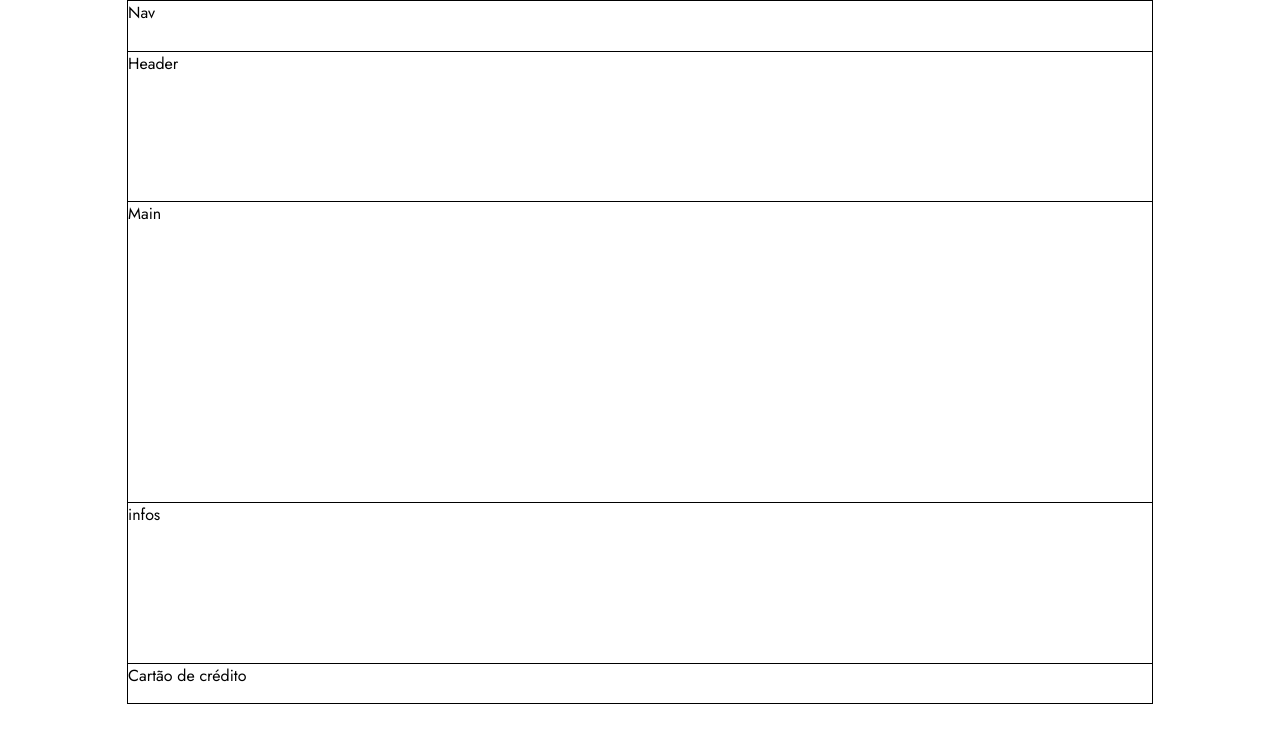
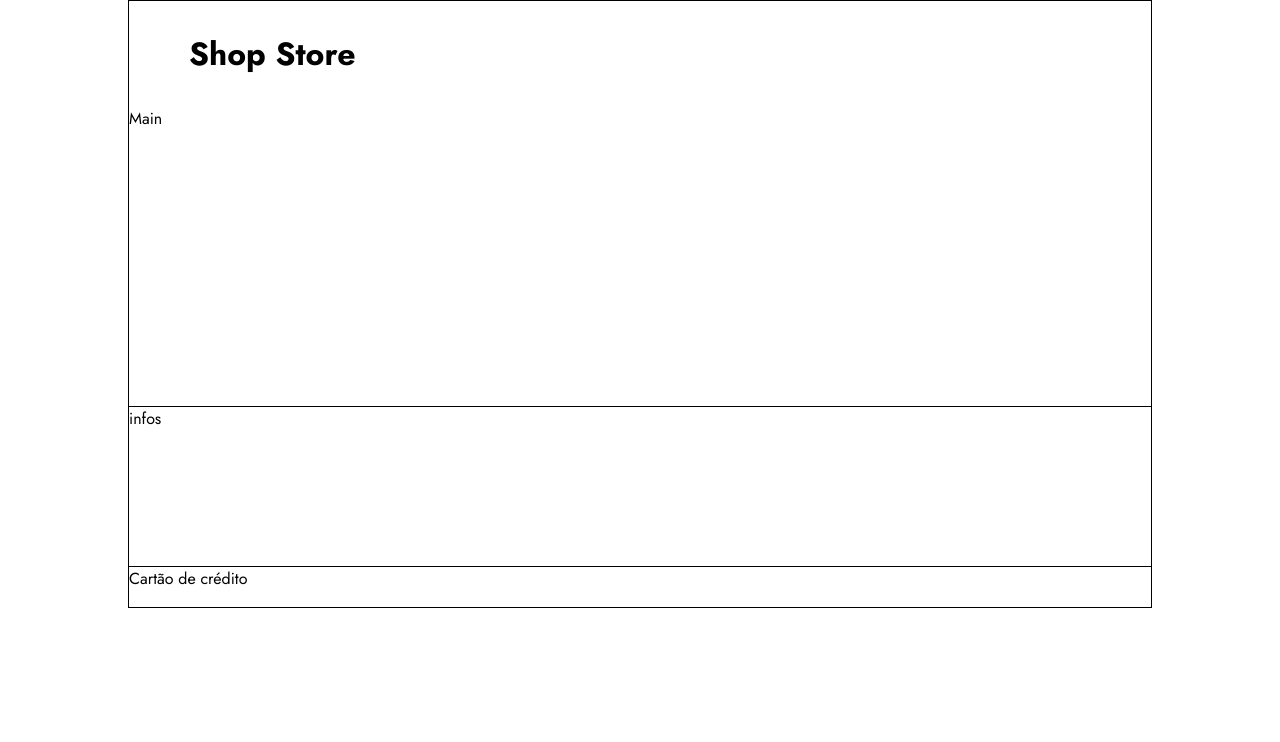
Before and after one commit to desprojeto/eCommerce, a plain HTML site: page source/index.html in a window 1280 px wide. Drawn offline with Linux system fonts and the light colour scheme.

Commit message:
alterado o header da pagina para conter o <nav>

```diff
--- a/source/index.html
+++ b/source/index.html
@@ -9,9 +9,17 @@
   </head>
   <body>
     <div id="container">
-      <header id="header">
-        <nav id="nav">Nav</nav>
-        Header
+        <div class="header-container">
+          <div class="logo">Shop Store</div>
+          <nav class="nav">
+            <ul>
+              <li><a href="#">Início</a></li>
+              <li><a href="#">Sobre</a></li>
+              <li><a href="#">Serviços</a></li>
+              <li><a href="#">Contato</a></li>
+            </ul>
+          </nav>
+        </div>
       </header>
       <main id="main">Main</main>
       <footer id="footer">
--- a/source/styles.css
+++ b/source/styles.css
@@ -4,11 +4,10 @@
 * {
   margin: 0;
   padding: 0;
-
+  box-sizing: border-box;
 }
 
 :root {
-  /* cores projeto */
   --cor-primaria: #8C907E;
   --cor-secundaria: #111111;
   --cor-terciaria: #BBBBBB;
@@ -25,7 +24,6 @@
   --icon-color-cinza: #A8A9A5;
   --icon-color-claro: #BFBFBF;
 
-  /* Fonts do projeto */
   --fonte-principal: 'Marcellus', serif;
   --fonte-corpo: 'Jost', sans-serif;
 
@@ -60,24 +58,53 @@ body {
   font-family: var(--fonte-corpo);
 }
 
-
 #container {
   width: 1024px;
   border: 1px solid black;
   background-color: var(--background-color-primaria);
-
 }
 
-header {
-  width: 100%;
-  height: 200px;
-  border-bottom: 1px solid black;
+.page-header {
+  background-image: url("https://cdn.pixabay.com/photo/2018/01/06/09/25/hijab-3064633_1280.jpg");
+  background-size: cover;
+  background-position: center;
+  height: 500px;
+  color: white;
+  position: relative;
 }
 
-nav {
-  width: 100%;
-  height: 50px;
-  border-bottom: 1px solid black;
+.header-container {
+  display: flex;
+  justify-content: space-between;
+  align-items: center;
+  padding: 30px 60px;
+  z-index: 1;
+}
+
+.logo {
+  font-size: 2rem;
+  font-weight: bold;
+}
+
+.nav ul {
+  list-style: none;
+  display: flex;
+  gap: 25px;
+}
+
+.nav a {
+  text-decoration: none;
+  color: white;
+  font-size: 1rem;
+  font-weight: 500;
+  background-color: transparent;
+  padding: 8px 12px;
+  border-radius: 8px;
+  transition: background 0.3s ease;
+}
+
+.nav a:hover {
+  background-color: rgb(92, 91, 91);
 }
 
 main {
```
